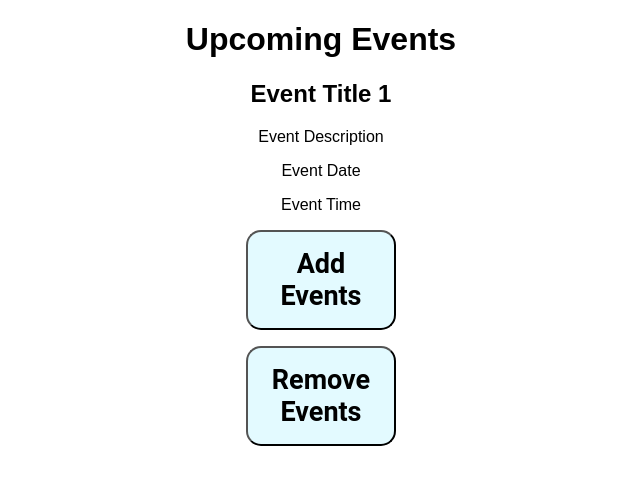
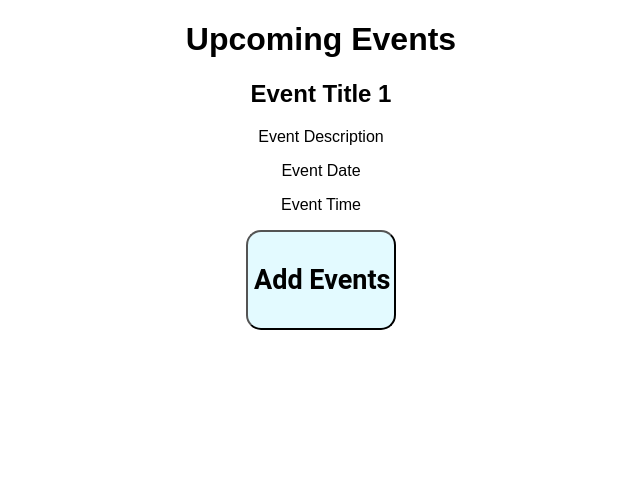
Before and after one commit to cfgdelaware23/Team-1, a React (Create React App) app in the folder frontend/cfg-app/: page /form in a window 1280 px wide. Shown: the top 484 px of the page, without its empty margins (319-959 px from the left). Built offline with nearby package versions, Linux system fonts and the light colour scheme.

Commit message:
Adding file validation

```diff
--- a/frontend/cfg-app/package.json
+++ b/frontend/cfg-app/package.json
@@ -8,7 +8,9 @@
     "@testing-library/user-event": "^13.5.0",
     "react": "^18.2.0",
     "react-dom": "^18.2.0",
+    "react-router-dom": "^6.16.0",
     "react-scripts": "5.0.1",
+    "survey-react-ui": "^1.9.110",
     "web-vitals": "^2.1.4"
   },
   "scripts": {
--- a/frontend/cfg-app/src/App.js
+++ b/frontend/cfg-app/src/App.js
@@ -1,17 +1,25 @@
 import logo from './logo.svg';
 import './App.css';
 import React, { Component } from 'react'
+import { BrowserRouter as Router, Route, Routes } from 'react-router-dom';
 import EventList from './components/Event.js'
-import Button from './components/Button.js'
-
+import Search from './components/Button.js'
+import Form from './components/Form.js'
+import RedirectComponent from './components/RedirectComponent.js'
 
 function App() {
   return (
-    <div className="App">
-      <h1> Upcoming Events </h1>
-      <EventList />
-      <Button />
-    </div>
+  <Router>
+      <div className="App">
+        <h1> Upcoming Events </h1>
+          <EventList />
+          <Search />
+          <Routes>
+            <Route path="/form" component={Form} />
+            <Route path="/redirect" component={RedirectComponent} />
+          </Routes>
+      </div>
+  </Router>
   );
 }
 
--- a/frontend/cfg-app/src/components/Button.js
+++ b/frontend/cfg-app/src/components/Button.js
@@ -1,23 +1,33 @@
-import React from "react";
-function clickMe() {
-    alert('Clicked');
+import React from 'react';
+import Form from './Form.js';
+import { Link } from "react-router-dom";
+
+/* Update the state of the component in the click handler by utilizing setState */
+const Search = () => {
+  /* When state changes are applied, the render method gets called again with the new state */
+  const [showResults, setShowResults] = React.useState(false)
+  const onClick = () => setShowResults(true)
+  return (
+        <div>
+      <input type="submit" value="Add Events" onClick={onClick} style={{backgroundColor: "#e3faff", width: "150px", height: "100px", borderRadius: "15px", fontFamily: "Roboto", fontWeight: "bold", fontSize: "27px"}}/>
+      { showResults ? <Form /> : null }
+    </div>
+  )
 }
-
-export default function Button() {
-    return(
 
   <div style={{display: "flex", justifyContent: "center", alignItems: "center"}}>
   <div>
-        <button alt={"Add Events"} onClick={clickMe} style={{backgroundColor: "#e3faff", width: "150px", height: "100px",
-        borderRadius: "15px", fontFamily: "Roboto", fontWeight: "bold", fontSize: "27px"}}>
+      <button>
+        <Link to="/form">Click me</Link>
+      </button>
+      <button alt={"Add Events"} style={{backgroundColor: "#e3faff", width: "150px", height: "100px", borderRadius: "15px", fontFamily: "Roboto", fontWeight: "bold", fontSize: "27px"}}>
         Add Events
       </button>
       <p></p>
-        <button alt={"Remove Events"} onClick={clickMe} style={{backgroundColor: "#e3faff", width: "150px", height: "100px",
-        borderRadius: "15px", fontFamily: "Roboto", fontWeight: "bold", fontSize: "27px"}}>
+      <button alt={"Remove Events"} style={{backgroundColor: "#e3faff", width: "150px", height: "100px", borderRadius: "15px", fontFamily: "Roboto", fontWeight: "bold", fontSize: "27px"}}>
         Remove Events
       </button>
       </div>
     </div>
-    );
-}
+
+  export default Search;
--- /dev/null
+++ b/frontend/cfg-app/src/components/Form.js
@@ -0,0 +1,38 @@
+import { useCallback } from 'react';
+
+import 'survey-core/defaultV2.min.css';
+import { Model } from 'survey-core';
+import { Survey } from 'survey-react-ui';
+
+const surveyJson = {
+  elements: [{
+    name: "Day",
+    title: "Enter the day:",
+    type: "text"
+  }, {
+    name: "Time",
+    title: "Enter the time:",
+    type: "text"
+  }, {
+    name: "Time",
+    title: "Enter the title:",
+    type: "text"
+  }, {
+    name: "Time",
+    title: "Enter the account:",
+    type: "text"
+  }]
+};
+
+function App() {
+  const survey = new Model(surveyJson);
+  const resultsReceived = useCallback((sender) => {
+    const results = JSON.stringify(sender.data);
+  }, []);
+
+  survey.onComplete.add(resultsReceived);
+
+  return <Survey model={survey} />;
+}
+
+export default App;
--- /dev/null
+++ b/frontend/cfg-app/src/components/RedirectComponent.js
@@ -0,0 +1,13 @@
+// RedirectComponent.js
+import React from 'react';
+
+function RedirectComponent() {
+  return (
+    <div>
+      <h2>Form Submitted Successfully!</h2>
+      <p>Thank you for submitting the form.</p>
+    </div>
+  );
+}
+
+export default RedirectComponent;
```
Also changed, not shown: 1 other file (tests, documents, lock files or other folders). Lines whose indentation alone changed are shown as unchanged.
